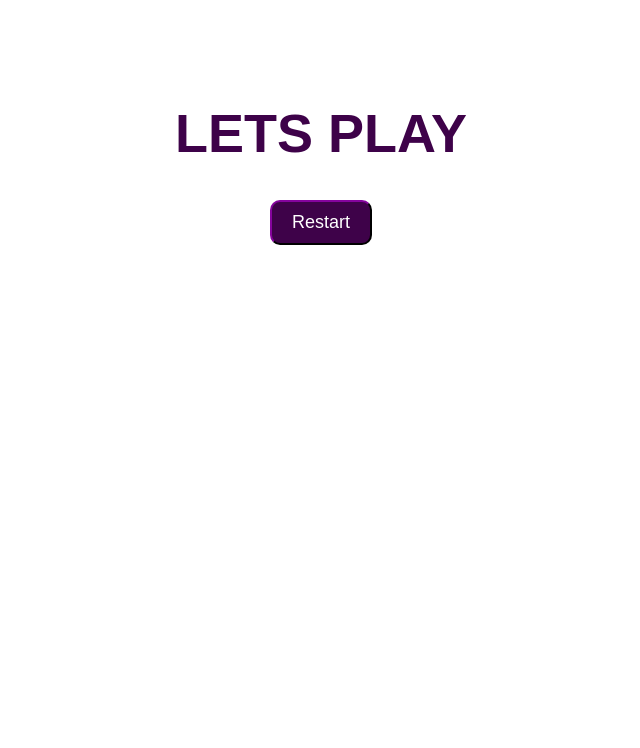
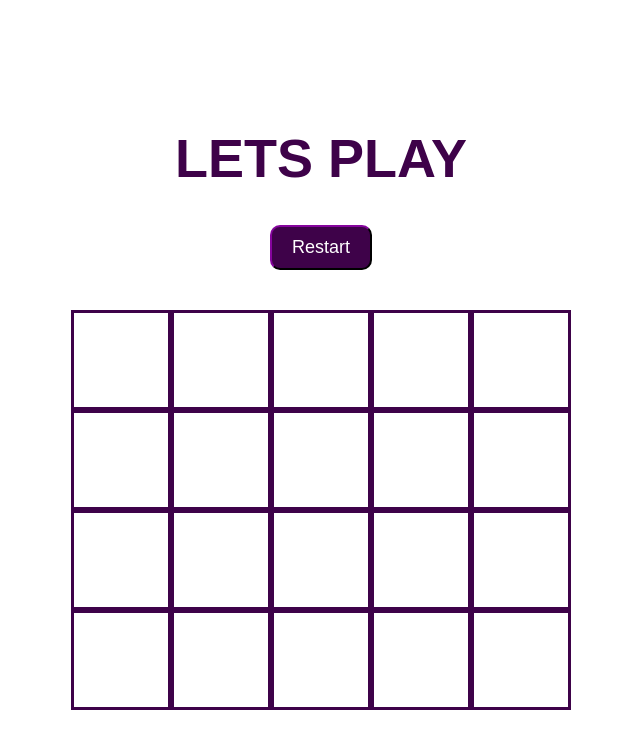
Before and after one commit to griffin-schrauth/jsWork, a plain HTML site: page maze/index.html in a window 1280 px wide. Shown: the whole page, without its empty margins (319-959 px from the left). Drawn offline with Linux system fonts and the light colour scheme.

Commit message:
chenging to a connect 4 game

```diff
--- a/maze/index.html
+++ b/maze/index.html
@@ -22,6 +22,17 @@
             <div class="box" id="6"></div>
             <div class="box" id="7"></div>
             <div class="box" id="8"></div>
+            <div class="box" id="9"></div>
+            <div class="box" id="10"></div>
+            <div class="box" id="11"></div>
+            <div class="box" id="12"></div>
+            <div class="box" id="13"></div>
+            <div class="box" id="14"></div>
+            <div class="box" id="15"></div>
+            <div class="box" id="16"></div>
+            <div class="box" id="17"></div>
+            <div class="box" id="18"></div>
+            <div class="box" id="19"></div>
         </div>
     </div>
     <script src="maze.js"></script>
--- a/maze/maze.css
+++ b/maze/maze.css
@@ -30,15 +30,15 @@ h1 {
 }
 
 #gameboard {
-    width: 450px;
+    width: 500px;
     display: flex;
     flex-wrap: wrap;
     margin-top: 40px;
 }
 
 .box {
-    height: 150px;
-    width: 150px;
+    height: 100px;
+    width: 100px;
     display: flex;
     justify-content: center;
     align-items: center;
--- a/maze/maze.js
+++ b/maze/maze.js
@@ -0,0 +1,21 @@
+const boxes = Array.from(document.getElementsByClassName('box'));
+console.log(boxes);
+
+const drawBoard = () => {
+    boxes.forEach((box,index) => {
+        let styleString = '';
+        if(index >= 0) {
+            styleString += 'border-bottom: 3px solid var(--purple);';
+
+            styleString += 'border-right: 3px solid var(--purple);';
+
+            styleString += 'border-left: 3px solid var(--purple);';
+
+            styleString += 'border-top: 3px solid var(--purple);';
+        }
+        box.style = styleString;
+        //box.addEventListener('click',boxClicked)
+
+    });
+};
+drawBoard();
```
